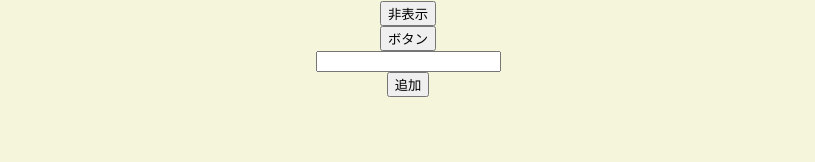
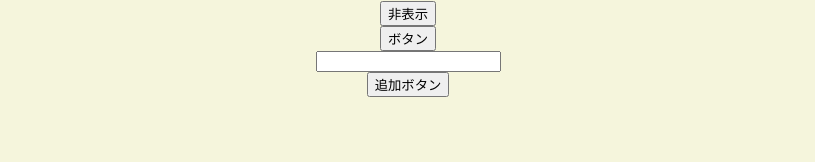
Before and after one commit to yamashin01/my-app3, a Next.js app: page /about in a window 1280 px wide. Shown: the top 162 px of the page, without its empty margins (232-1047 px from the left). Built offline with nearby package versions, Linux system fonts and the light colour scheme.

Commit message:
♻️ 表示の微修正

```diff
--- a/src/pages/about.jsx
+++ b/src/pages/about.jsx
@@ -21,7 +21,7 @@ const About = (props) => {
       <button onClick = {props.handleClick}>ボタン</button>
       <input type="text" value={props.text} onChange={props.handleChange}/>
 
-      <button onClick = {props.handleAdd}>追加</button>
+      <button onClick = {props.handleAdd}>追加ボタン</button>
       <ul>
         {props.array.map((item) => {
           return <li key={item}>{item}</li>;
```
